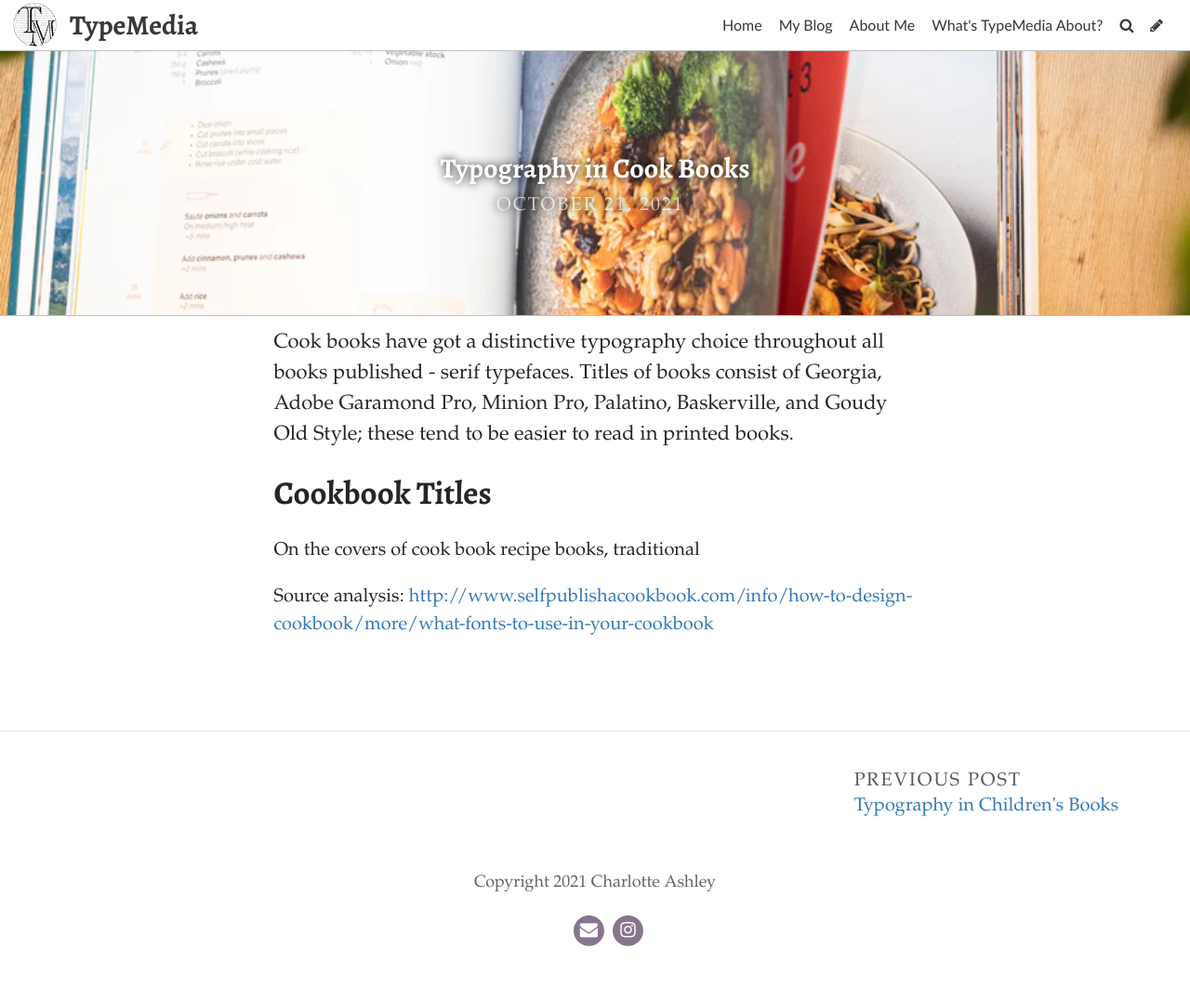
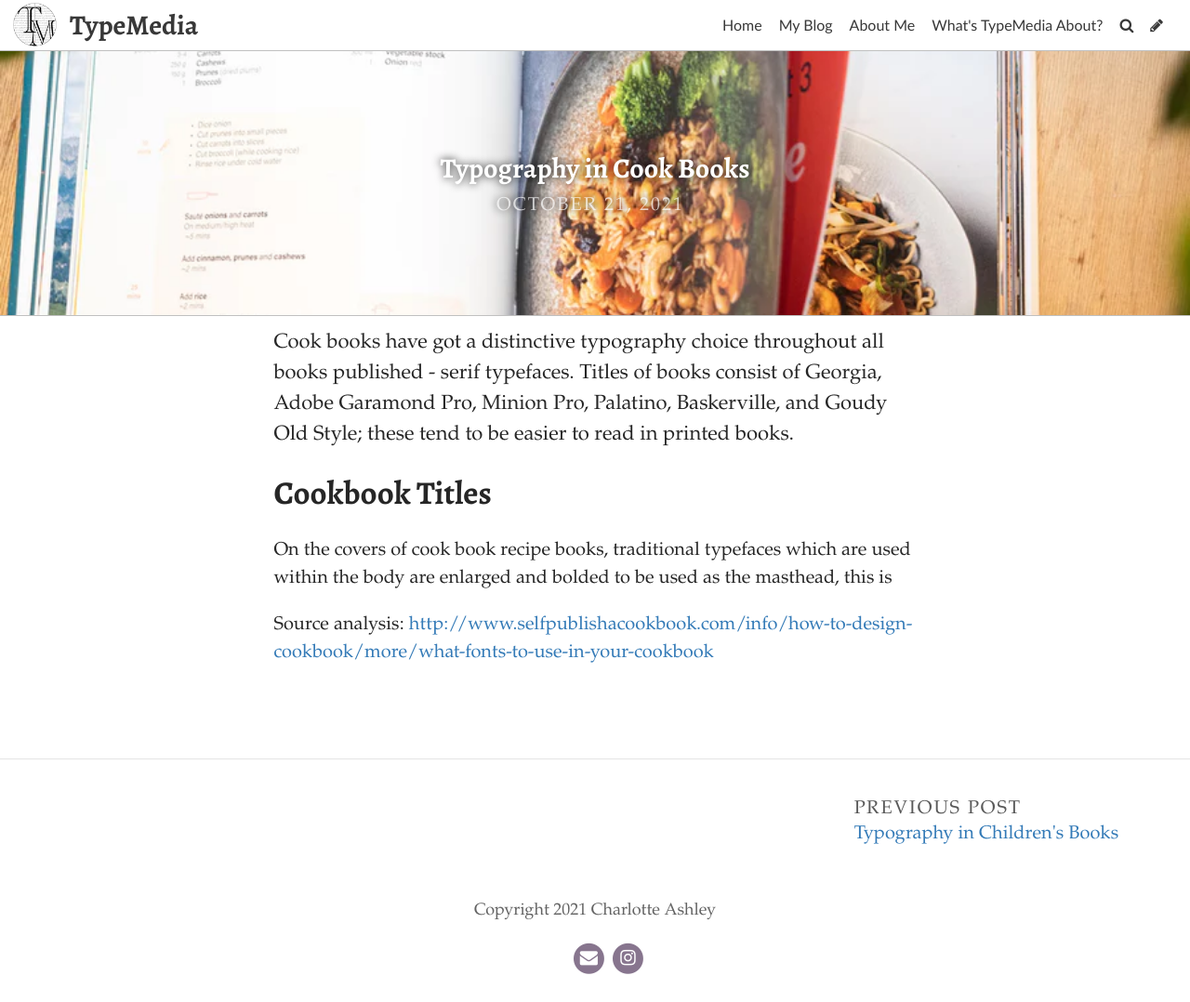
Before and after one commit to charlotteaashley/typo-design-template, a Jekyll site: the page built from _posts/2021-10-21-typography-in-cook-books.md, in a window 1280 px wide and 1078 px high. Shown: the whole window at 93% size. Built offline with Jekyll 4.4.1, drawn with Linux system fonts in a browser that asks for light colours; some web fonts are replaced.

Commit message:
Update Post “2021-10-21-typography-in-cook-books”

```diff
--- a/_posts/2021-10-21-typography-in-cook-books.md
+++ b/_posts/2021-10-21-typography-in-cook-books.md
@@ -10,11 +10,7 @@ Cook books have got a distinctive typography choice throughout all books publish
 
 ## Cookbook Titles
 
-On the covers of cook book recipe books, traditional
-
-
-
-
+On the covers of cook book recipe books, traditional typefaces which are used within the body are enlarged and bolded to be used as the masthead, this is
 
 
 
```
